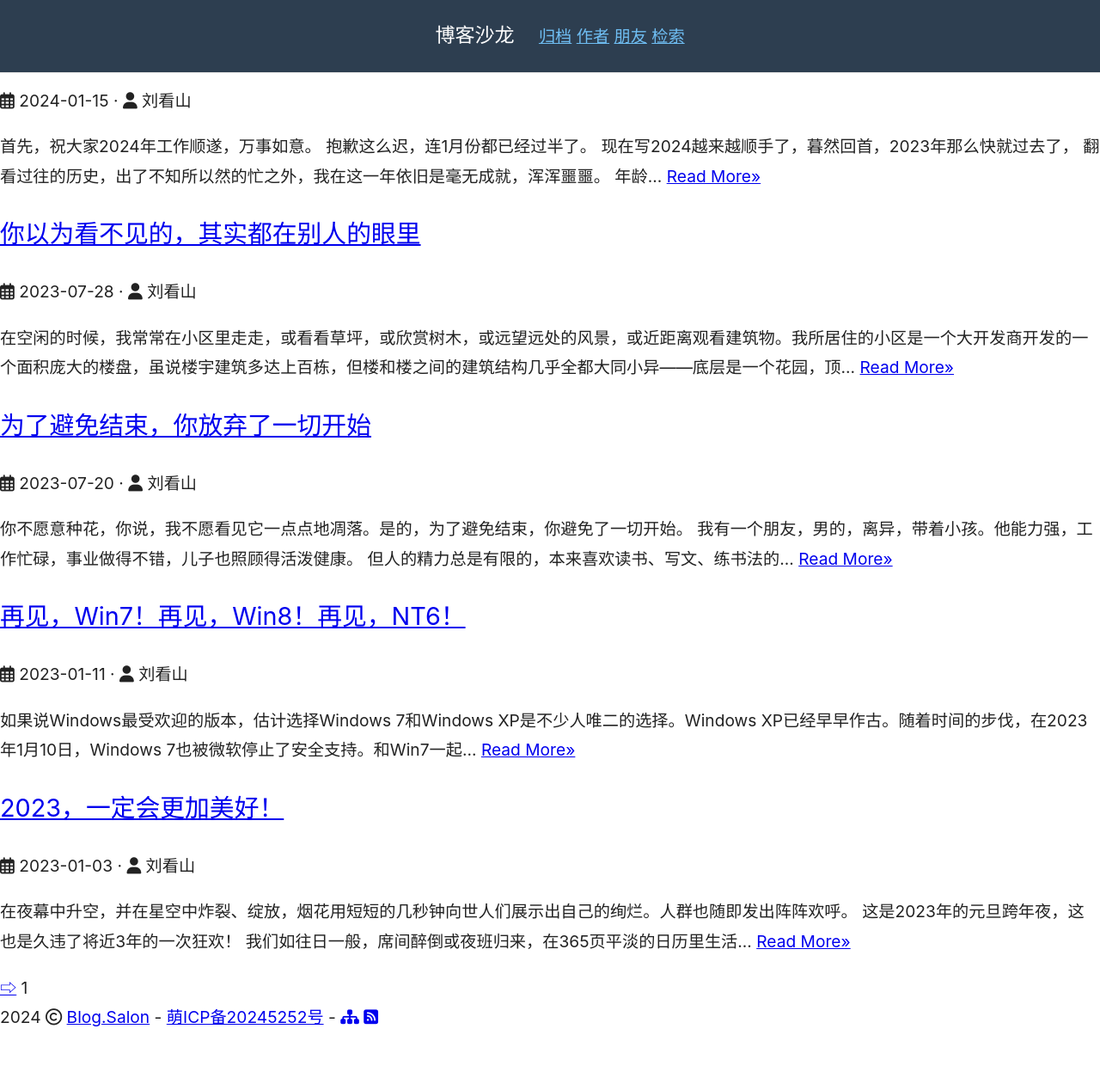
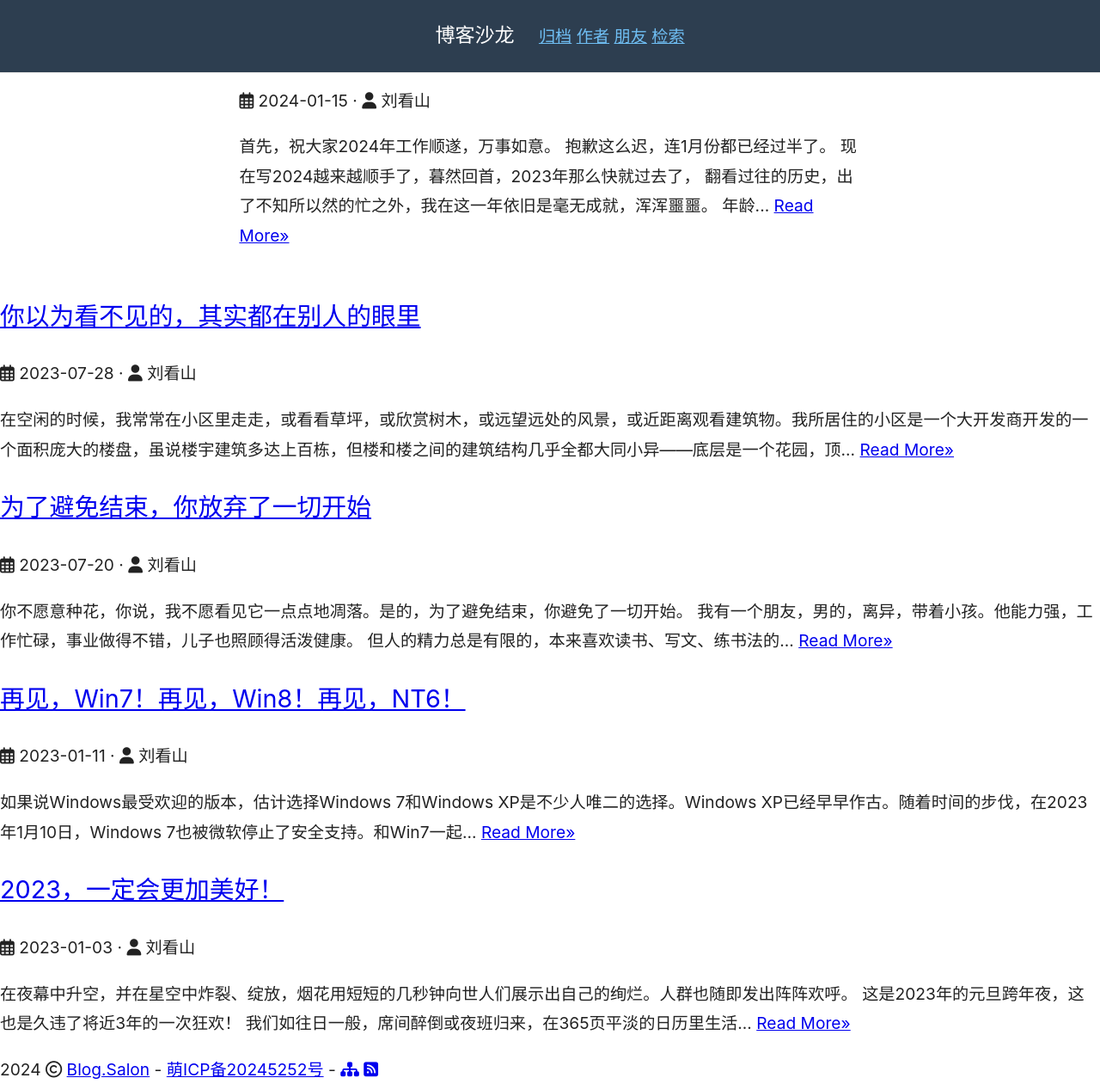
Before and after one commit to bearfm/bearfm.github.io, a Jekyll site: the page built from index.html, in a window 1280 px wide and 1261 px high. Shown: the whole window at 86% size. Built offline with Jekyll 4.4.1, drawn with Linux system fonts in a browser that asks for light colours; nearby versions of some CDN libraries; the list of posts is cut into pages by our own code; comment, search, counter and statistics services are not loaded.

Commit message:
更改首页

```diff
--- a/_includes/footer.html
+++ b/_includes/footer.html
@@ -1,3 +1,4 @@
+</div>
 <footer>
   <span>
     <time>{{ site.time | date: '%Y' }}</time> <i class="fa-regular fa-copyright"></i> <a href="{{ '/' | prepend: site.baseurl }}" title="博客沙龙(blog.salon)">Blog.Salon</a> - <a href="https://icp.gov.moe/?keyword=20245252" target="_blank">萌ICP备20245252号</a> - <a href="{{ '/sitemap.xml' | prepend: site.baseurl }}" title="Sitemap"><i class="fa-solid fa-sitemap"></i></a> <a href="{{ '/feed.xml' | prepend: site.baseurl }}" title="RSS"><i class="fa-solid fa-square-rss"></i></a>
--- a/_includes/navigation.html
+++ b/_includes/navigation.html
@@ -10,3 +10,4 @@
         </ul>
     </div>
 </div>
+<div id="main">
--- a/index.html
+++ b/index.html
@@ -2,27 +2,17 @@
 layout: default
 ---
 
-<main>
+<div class="content">
   {% for post in paginator.posts %}
-    <div class="catalogue-item">
-      <h2 class="catalogue-title">
+  <h2 class="content-hometitle">
 		<a href="{{ post.url | prepend: site.baseurl }}">{{ post.title }}</a>
 	</h2>
-		<div class="catalogue-time"><i class="fa-regular fa-calendar-days"></i> {{ post.date | date: "%Y-%m-%d" }} · <i class="fa-solid fa-user"></i> 刘看山</div>
+  <div class="content-homeinfo"><i class="fa-regular fa-calendar-days"></i> {{ post.date | date: "%Y-%m-%d" }} · <i class="fa-solid fa-user"></i> 刘看山</div>
     <p>
       {{ post.content | strip_html | truncate:120 }}&nbsp;<a class="read-more" href="{{ post.url | prepend: site.baseurl }}">Read More»</a>
     </p>
-          <div class="hidden">博客沙龙(blog.salon)</div>
+      <div class="none">博客沙龙(blog.salon)</div>
    </div>
    <div class="justify-center"><div class="prbr"></div></div>
   {% endfor %}
-<div class="pagination">
-  {% if paginator.previous_page %}
-    <a href="{{ paginator.previous_page_path | prepend: site.baseurl }}" class="left arrow">⇦</a>
-  {% endif %}
-  {% if paginator.next_page %}
-    <a href="{{ paginator.next_page_path | prepend: site.baseurl }}" class="right arrow">⇨</a>
-  {% endif %}
-  <span>{{ paginator.page }}</span>
 </div>
-</main>
--- a/style.css
+++ b/style.css
@@ -10,3 +10,5 @@
 .home-menu .pure-menu-selected a{color:#fff}
 .home-menu a{color:#6fbef3}
 .home-menu li a:focus,.home-menu li a:hover{background:0 0;border:none;color:#aecfe5}
+.content{margin:0 auto;padding:0 2em;max-width:800px;margin-bottom:50px;line-height:1.6em}
+.content-title{margin:50px 0 20px 0;font-weight:300;color:#888}
```
Lines whose indentation alone changed are shown as unchanged.
